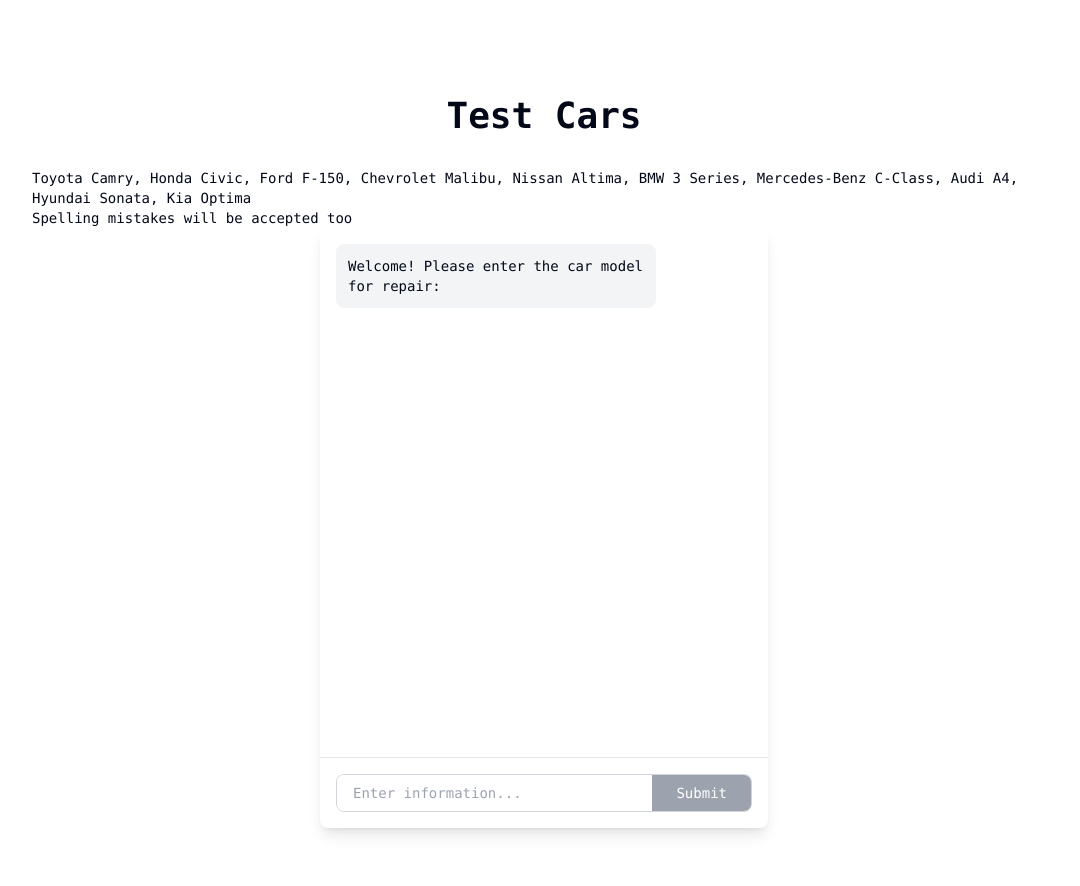
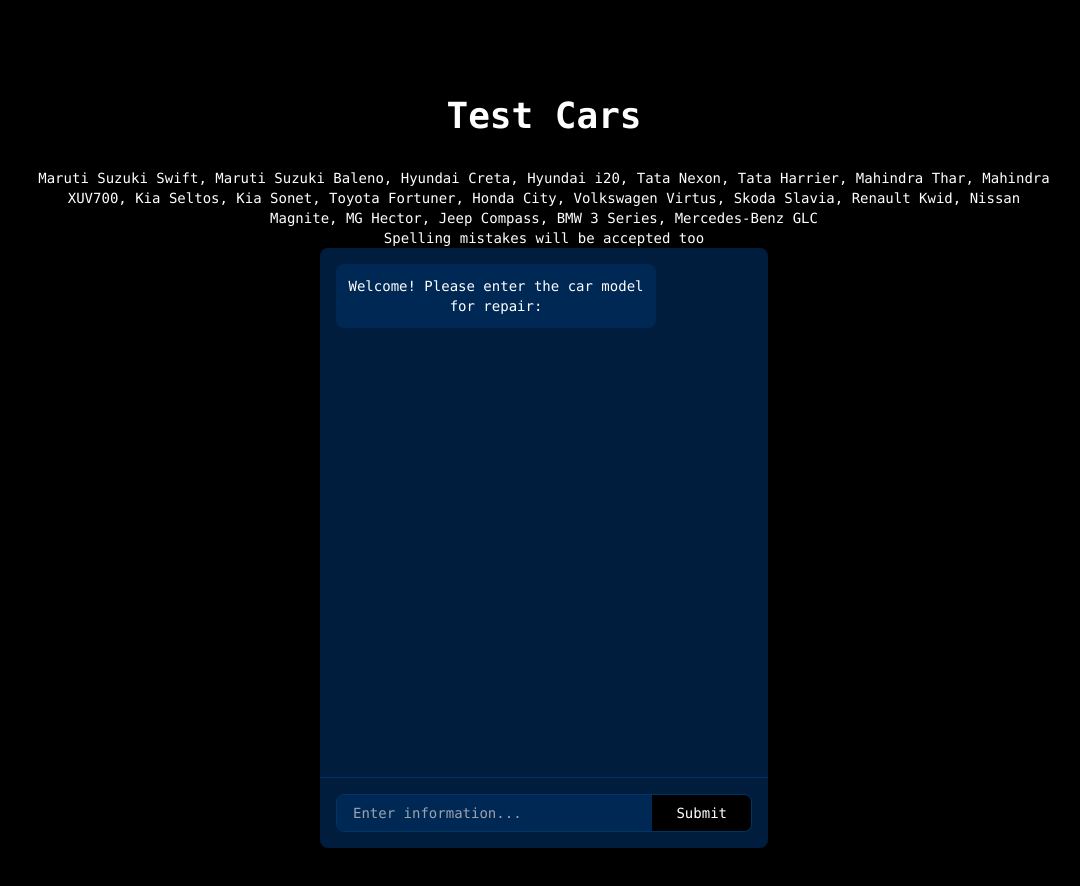
Before and after one commit to kuntarvishnuprasad41/car-issue-assistant, a Next.js app: page / in a window 1280 px wide. Shown: the top 886 px of the page, without its empty margins (96-1176 px from the left). Built offline with nearby package versions, Linux system fonts and the light colour scheme.

Commit message:
Fix Styling

```diff
--- a/app/data/carData.json
+++ b/app/data/carData.json
@@ -1,15 +1,25 @@
 {
   "cars": [
-    "Toyota Camry",
-    "Honda Civic",
-    "Ford F-150",
-    "Chevrolet Malibu",
-    "Nissan Altima",
+    "Maruti Suzuki Swift",
+    "Maruti Suzuki Baleno",
+    "Hyundai Creta",
+    "Hyundai i20",
+    "Tata Nexon",
+    "Tata Harrier",
+    "Mahindra Thar",
+    "Mahindra XUV700",
+    "Kia Seltos",
+    "Kia Sonet",
+    "Toyota Fortuner",
+    "Honda City",
+    "Volkswagen Virtus",
+    "Skoda Slavia",
+    "Renault Kwid",
+    "Nissan Magnite",
+    "MG Hector",
+    "Jeep Compass",
     "BMW 3 Series",
-    "Mercedes-Benz C-Class",
-    "Audi A4",
-    "Hyundai Sonata",
-    "Kia Optima"
+    "Mercedes-Benz GLC"
   ],
   "issues": [
     "Engine",
--- a/app/page.tsx
+++ b/app/page.tsx
@@ -3,8 +3,8 @@
 
 export default function Home() {
   return (
-    <main className="flex min-h-screen flex-col items-center justify-between p-24">
-      <div className="z-10 w-full max-w-5xl items-center justify-between font-mono text-sm">
+    <main className="flex min-h-screen flex-col items-center justify-between p-24 bg-black text-white ">
+      <div className="z-10 w-full max-w-5xl items-center text-center justify-between font-mono text-sm">
         <h1 className="text-4xl font-bold mb-8 text-center">Test Cars</h1>
         {carData.cars.join(", ")}
         <br />
--- a/components/CarIssueAssistant.tsx
+++ b/components/CarIssueAssistant.tsx
@@ -502,7 +502,7 @@
   }, [messages]);
 
   return (
-    <div className="flex flex-col h-[600px] w-full max-w-md mx-auto bg-white rounded-lg shadow-lg overflow-hidden">
+    <div className="flex flex-col h-[600px] w-full max-w-md mx-auto bg-[#001d3d] rounded-lg shadow-lg overflow-hidden">
       <div id="chat-container" className="flex-1 overflow-y-auto p-4 space-y-4">
         {messages.map((message, index) => (
           <div
@@ -514,8 +514,8 @@
             <div
               className={`max-w-xs p-3 rounded-lg ${
                 message.sender === "user"
-                  ? "bg-blue-500 text-white"
-                  : "bg-gray-100"
+                  ? "bg-[#023e7d] text-white"
+                  : "bg-[#002855] text-white"
               }`}
             >
               <p className="whitespace-pre-line">{message.text}</p>
@@ -525,10 +525,10 @@
                     <button
                       key={optionIndex}
                       onClick={() => handleOptionClick(option)}
-                      className={`block w-full text-left p-2 rounded text-gray-800 border transition-colors ${
+                      className={`block w-full text-left p-2 rounded text-white border transition-colors ${
                         message.isMultiSelect && selectedIssues.includes(option)
-                          ? "bg-blue-100 border-blue-500"
-                          : "bg-white hover:bg-gray-50 border-gray-200"
+                          ? "bg-[#023e7d] border-[#003566]"
+                          : "bg-[#002855] hover:bg-[#003566] border-[#003566]"
                       }`}
                     >
                       <div className="flex items-center">
@@ -536,8 +536,8 @@
                           <div
                             className={`w-4 h-4 border rounded mr-2 flex items-center justify-center ${
                               selectedIssues.includes(option)
-                                ? "bg-blue-500 border-blue-500"
-                                : "border-gray-300"
+                                ? "bg-[#023e7d] border-[#003566]"
+                                : "border-[#003566]"
                             }`}
                           >
                             {selectedIssues.includes(option) && (
@@ -555,7 +555,7 @@
                             )}
                           </div>
                         ) : (
-                          <div className="w-4 h-4 border rounded mr-2 flex items-center justify-center">
+                          <div className="w-4 h-4 border rounded mr-2 flex items-center justify-center border-[#003566]">
                             {input.split(",")[optionIndex]}
                           </div>
                         )}
@@ -569,13 +569,13 @@
           </div>
         ))}
       </div>
-      <form onSubmit={handleSubmit} className="p-4 border-t border-gray-200">
-        <div className="flex rounded-lg border border-gray-300 overflow-hidden">
+      <form onSubmit={handleSubmit} className="p-4 border-t border-[#003566]">
+        <div className="flex rounded-lg border border-[#003566] overflow-hidden">
           <input
             type={messages[messages.length - 1].inputType || "text"}
             value={input}
             onChange={(e) => setInput(e.target.value)}
-            className="flex-1 px-4 py-2 focus:outline-none"
+            className="flex-1  px-4 py-2 focus:outline-none bg-[#002855] text-white placeholder-white]"
             placeholder={
               messages[messages.length - 1].inputPlaceholder ||
               "Enter information..."
@@ -583,10 +583,10 @@
           />
           <button
             type="submit"
-            className={`px-6 py-2 text-white focus:outline-none ${
+            className={`px-6 py-2 text-white focus:outline-none text-white ${
               !input.trim() && selectedIssues.length === 0
-                ? "bg-gray-400 cursor-not-allowed"
-                : "bg-blue-500 hover:bg-blue-600"
+                ? "bg-black  cursor-not-allowed"
+                : "bg-[#023e7d] hover:bg-[#003566]"
             }`}
             disabled={!input.trim() && selectedIssues.length === 0}
           >
@@ -594,16 +594,16 @@
           </button>
         </div>
         {currentStep === "issues" && selectedIssues.length > 0 && (
-          <div className="mt-2 text-sm text-gray-600">
+          <div className="mt-2 text-sm text-[#003566]">
             Selected issues: {selectedIssues.join(", ")}
           </div>
         )}
       </form>
       {repairInfo.customerMobile && (
-        <div className="p-4 border-t border-gray-200">
+        <div className="p-4 border-t border-[#003566]">
           <button
             onClick={handleCallCustomer}
-            className="w-full px-4 py-2 bg-green-500 text-white rounded hover:bg-green-600 focus:outline-none"
+            className="w-full px-4 py-2 bg-[#023e7d] text-white rounded hover:bg-[#003566] focus:outline-none"
           >
             Call Customer: {repairInfo.customerMobile}
           </button>
```
